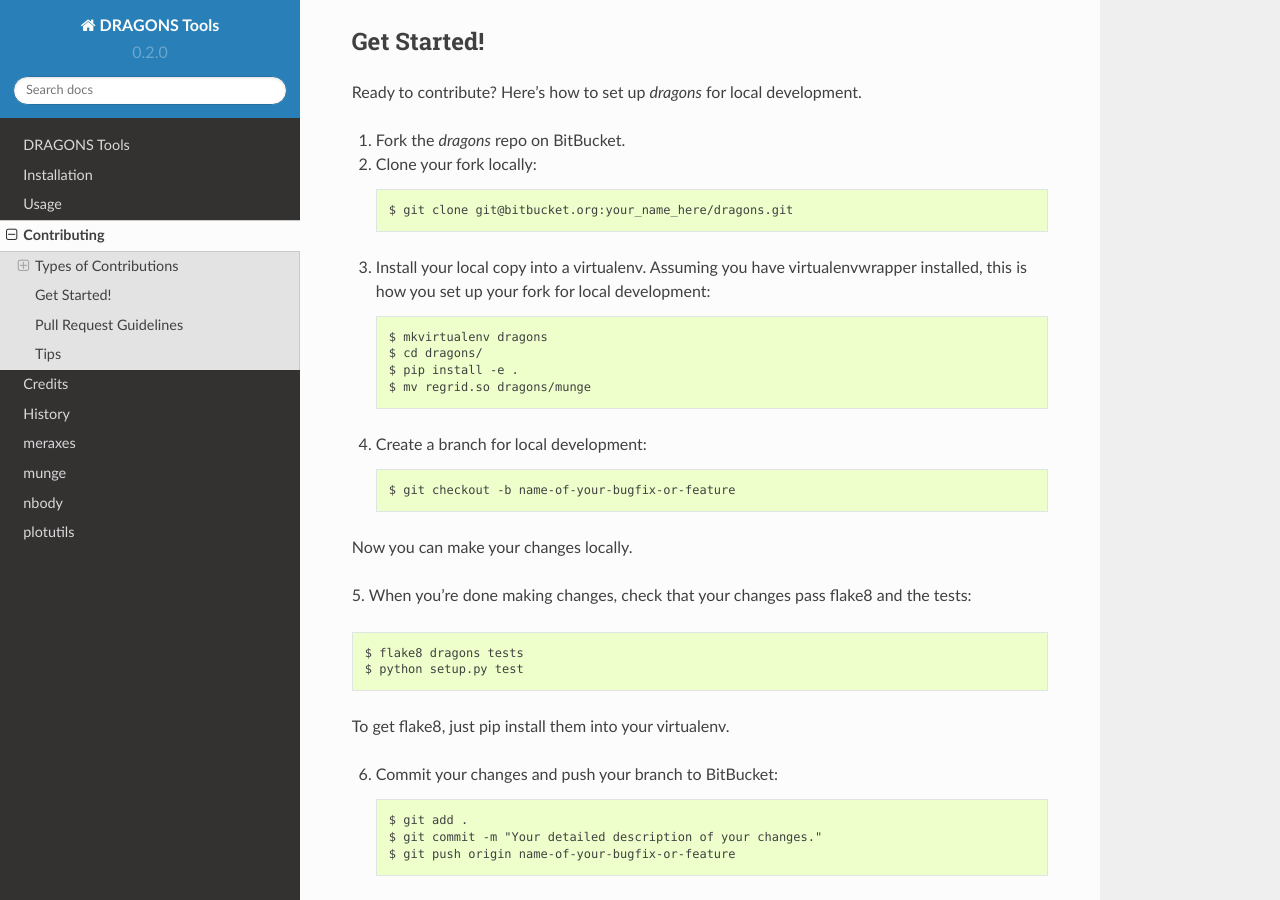
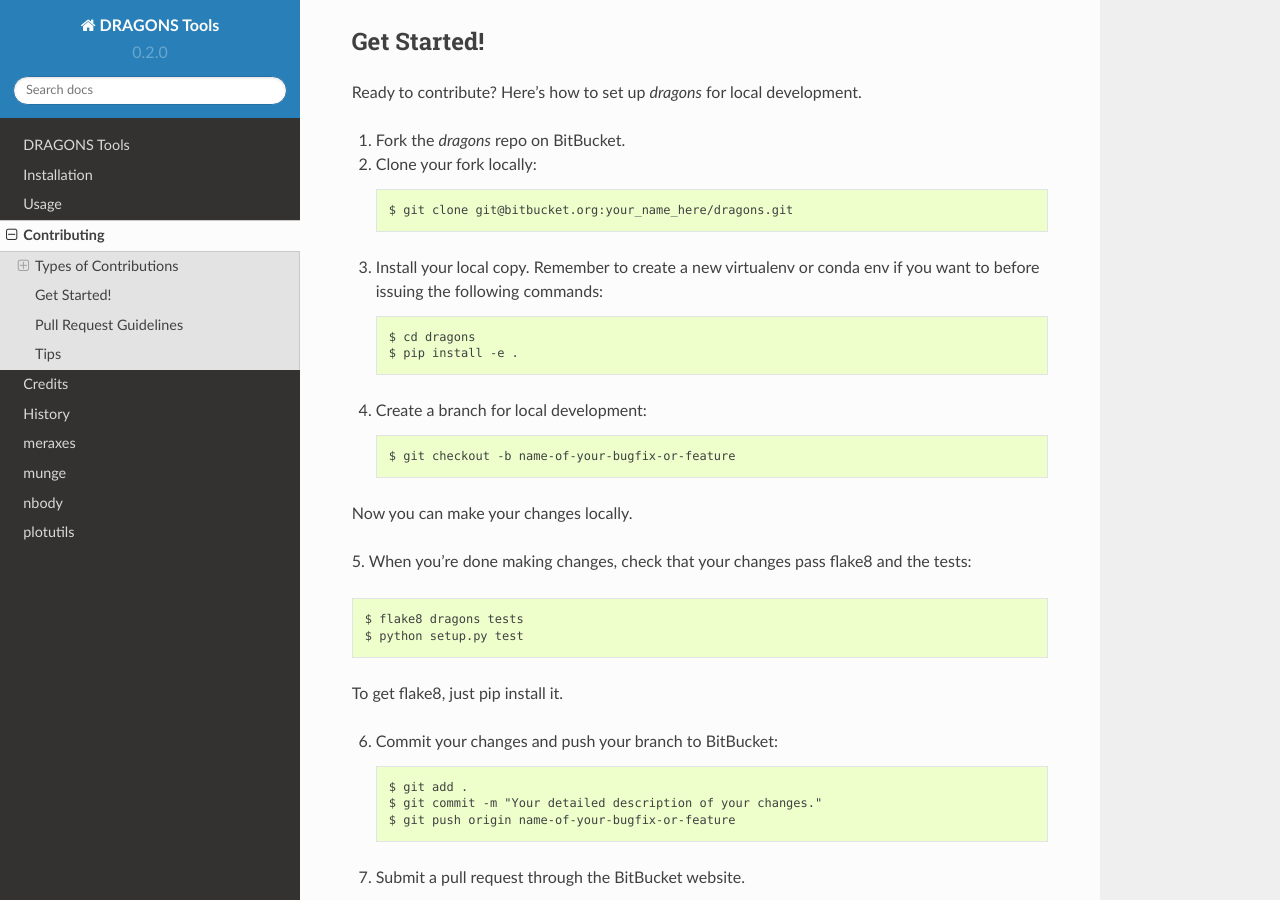
Before and after one commit to meraxes-devs/dragons, a Sphinx documentation site: the page built from docs/contributing.rst, in a window 1280 px wide and 900 px high, scrolled down 1185 px. Built offline with Sphinx 7.4.7 and the Read the Docs theme 2.0.0, drawn with Linux system fonts in a browser that asks for light colours.

Commit message:
Update the contributing and installation instructions.

```diff
--- a/CONTRIBUTING.rst
+++ b/CONTRIBUTING.rst
@@ -64,14 +64,10 @@ Ready to contribute? Here's how to set up `dragons` for local development.
 
     $ git clone git@bitbucket.org:your_name_here/dragons.git
 
-3. Install your local copy into a virtualenv. Assuming you have
-   virtualenvwrapper installed, this is how you set up your fork for local
-   development::
+3. Install your local copy.  Remember to create a new virtualenv or conda env if you want to before issuing the following commands::
 
-    $ mkvirtualenv dragons
-    $ cd dragons/
+    $ cd dragons
     $ pip install -e .
-    $ mv regrid.so dragons/munge
 
 4. Create a branch for local development::
 
@@ -85,7 +81,7 @@ tests::
     $ flake8 dragons tests
     $ python setup.py test
 
-To get flake8, just pip install them into your virtualenv.
+To get flake8, just pip install it.
 
 6. Commit your changes and push your branch to BitBucket::
 
```
Also changed, not shown: docs/installation.rst (+0 -9 lines).
